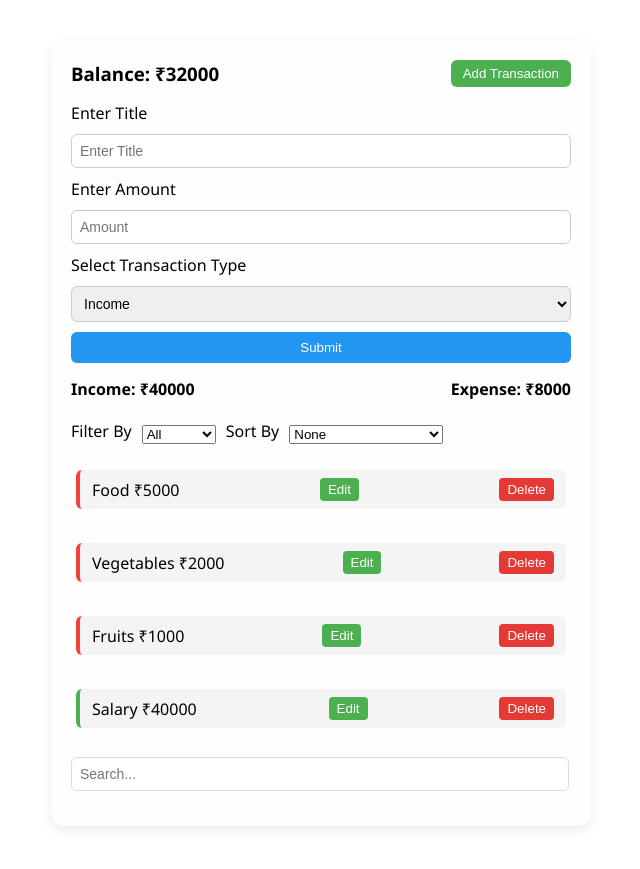
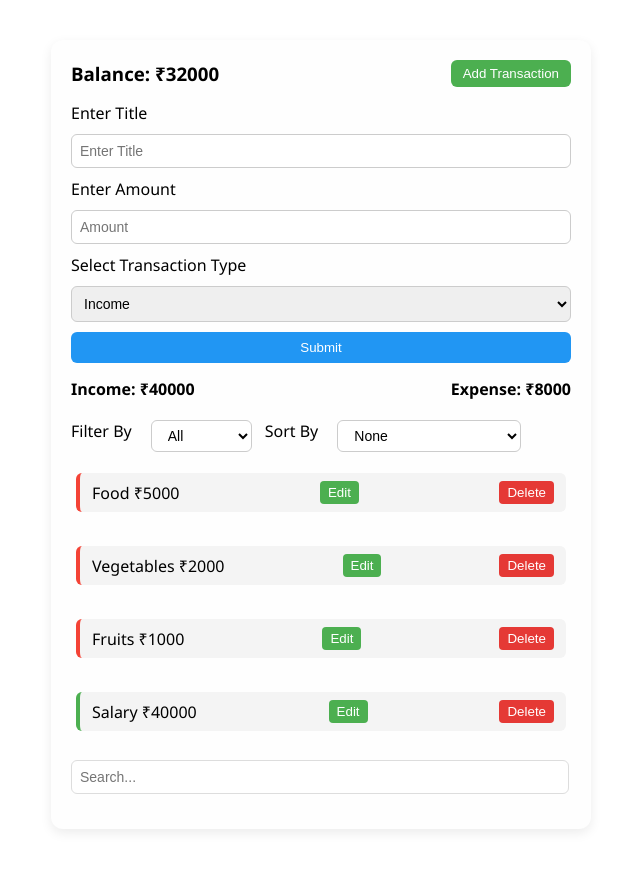
Before and after one commit to shivuram/financial-tracker, a React (Vite) app: page / in a window 1280 px wide. Shown: the whole page, without its empty margins (319-959 px from the left). Built offline with nearby package versions, Linux system fonts and the light colour scheme.

Commit message:
CSS change for filter sort section

```diff
--- a/src/App.css
+++ b/src/App.css
@@ -58,11 +58,26 @@
 }
 
 .filtering select {
-  margin: 5px;
+  /* margin: 5px; */
+  padding: 6px 12px;
+  border: 1px solid #ccc;
+  border-radius: 6px;
+  background-color: #fff;
+  font-size: 14px;
+  cursor: pointer;
+  margin: 0 8px;
+  transition: border-color 0.2s ease;
 }
 
-.filtering select option[value=""] {
-  color: grey;
+.filtering select:focus {
+  outline: none;
+  border-color: #007bff; /* highlight on focus */
+  box-shadow: 0 0 4px rgba(0, 123, 255, 0.4);
+}
+
+.filtering label {
+  font-weight: 500;
+  margin-right: 6px;
 }
 
 .header-container {
```
